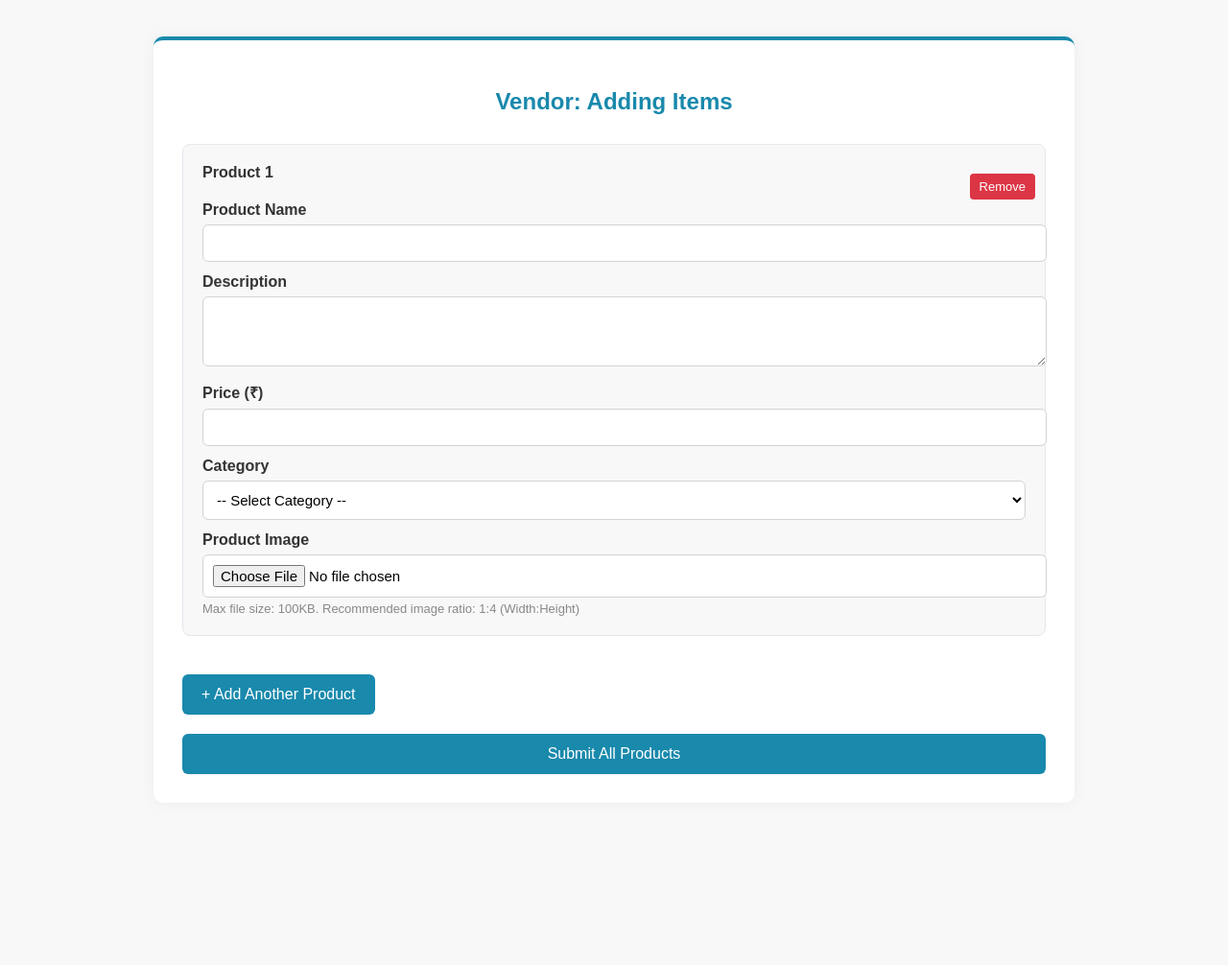
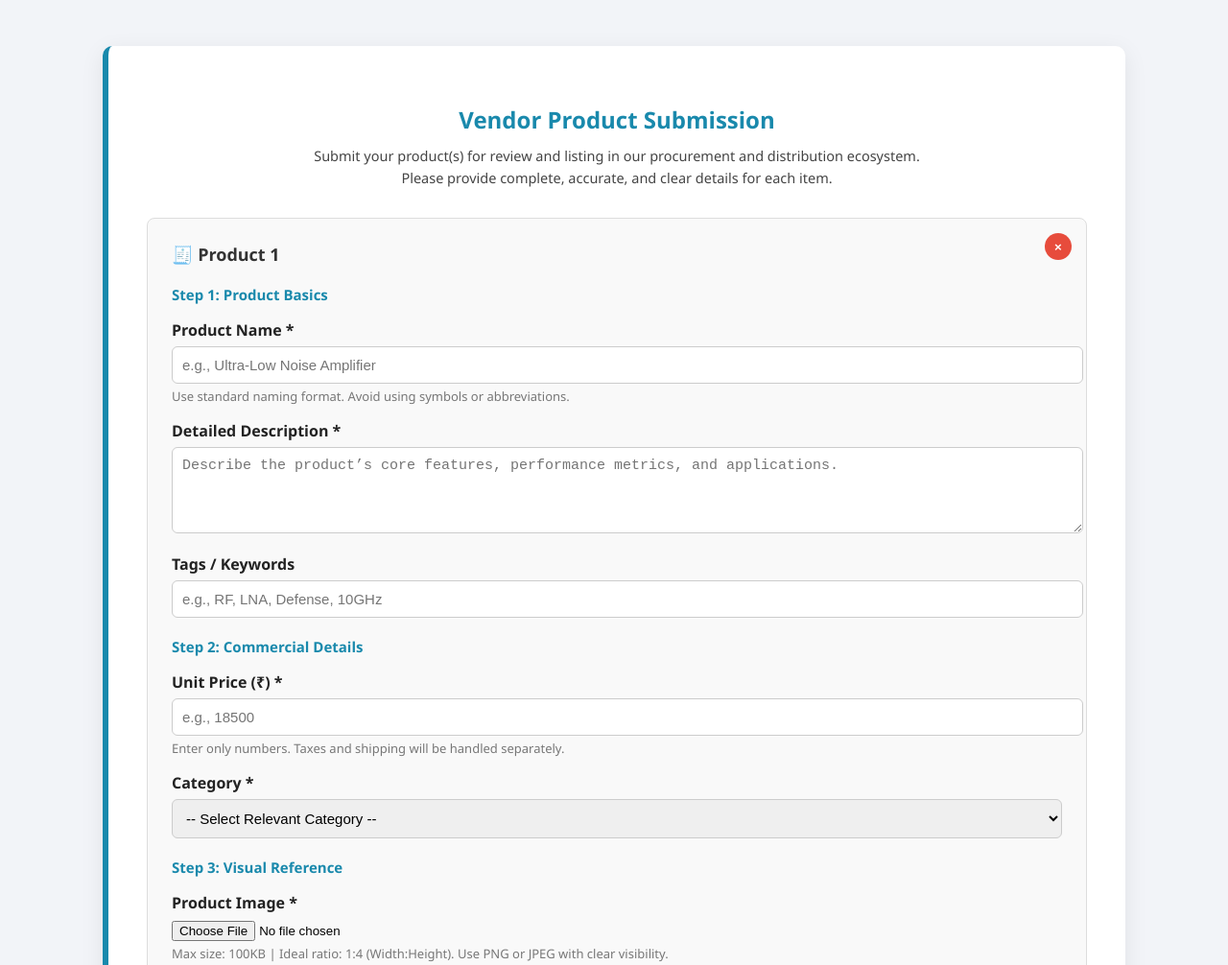
Before and after one commit to guruGit008/ecom-front, a plain HTML site: page vendersAddingProducts.html in a window 1280 px wide. Shown: the top 1006 px of the page at 96% size. Before the commit the page ends 875 px from the top, so only its background shows below. Drawn offline with Linux system fonts and the light colour scheme.

Commit message:
upadetd vendoraddidngporoduct

```diff
--- a/vendersAddingProducts.html
+++ b/vendersAddingProducts.html
@@ -1,82 +1,117 @@
 <!DOCTYPE html>
 <html lang="en">
 <head>
-  <meta charset="UTF-8">
-  <title>Add Multiple Products</title>
+  <meta charset="UTF-8" />
+  <meta name="viewport" content="width=device-width, initial-scale=1.0"/>
+  <title>Vendor Product Upload | Tiranga Aerospace</title>
   <style>
     body {
-      font-family: Arial, sans-serif;
-      background-color: #F8F8F8;
-      padding: 30px;
+      font-family: 'Segoe UI', sans-serif;
+      background-color: #f2f4f8;
+      padding: 40px;
     }
 
     .form-container {
-      max-width: 900px;
+      max-width: 980px;
       margin: auto;
       background: #ffffff;
-      padding: 30px;
+      padding: 40px;
       border-radius: 10px;
-      box-shadow: 0 0 15px rgba(0,0,0,0.05);
-      border-top: 4px solid #1989AC;
+      box-shadow: 0 6px 25px rgba(0, 0, 0, 0.08);
+      border-left: 6px solid #1989AC;
     }
 
-    .form-container h2 {
+    h2, h3 {
       color: #1989AC;
       text-align: center;
+      margin-bottom: 10px;
+    }
+
+    .description {
+      font-size: 14.5px;
+      color: #444;
+      text-align: center;
       margin-bottom: 30px;
+      line-height: 1.6;
     }
 
     .product-block {
-      background-color: #F8F8F8;
-      border: 1px solid #e4e7ed;
-      padding: 20px;
-      margin-bottom: 20px;
+      background-color: #f9f9f9;
+      border: 1px solid #ddd;
+      padding: 25px;
+      margin-bottom: 30px;
       border-radius: 8px;
       position: relative;
     }
 
     .product-block h4 {
-      margin-top: 0;
+      margin: 0 0 15px;
       color: #333;
+      font-size: 18px;
+    }
+
+    .remove-btn {
+      position: absolute;
+      top: 15px;
+      right: 15px;
+      background-color: #e74c3c;
+      color: white;
+      border: none;
+      border-radius: 50%;
+      width: 28px;
+      height: 28px;
+      font-weight: bold;
+      cursor: pointer;
     }
 
     label {
-      font-weight: bold;
+      font-weight: 600;
       display: block;
-      margin-top: 12px;
-      color: #333;
+      margin-top: 16px;
+      color: #222;
     }
 
-    input, textarea, select {
+    input[type="text"],
+    input[type="number"],
+    textarea,
+    select {
       width: 100%;
       padding: 10px;
+      border-radius: 6px;
+      border: 1px solid #ccc;
       margin-top: 6px;
-      border-radius: 6px;
-      border: 1px solid #D3D3D3;
       font-size: 15px;
-      background-color: #ffffff;
     }
 
     input[type="file"] {
-      background-color: #ffffff;
+      margin-top: 8px;
     }
 
-    small.note {
-      font-weight: normal;
-      color: #888;
+    .note, .helper-text {
+      font-size: 13px;
+      color: #777;
+      margin-top: 4px;
       display: block;
-      margin-top: 4px;
-      font-size: 13px;
     }
 
-    button {
+    .step-title {
+      font-size: 15px;
+      color: #1989AC;
+      font-weight: bold;
       margin-top: 20px;
+      margin-bottom: 6px;
+    }
+
+    .add-btn,
+    .submit-btn {
+      display: inline-block;
       padding: 12px 20px;
       font-size: 16px;
+      margin-top: 20px;
       border: none;
       border-radius: 6px;
       cursor: pointer;
-      transition: 0.3s ease;
+      transition: background-color 0.3s ease;
     }
 
     .add-btn {
@@ -85,49 +120,53 @@
     }
 
     .add-btn:hover {
-      background-color: #126b88;
+      background-color: #156e88;
     }
 
     .submit-btn {
-      background-color: #1989AC;
+      background-color: #1b998b;
       color: white;
       width: 100%;
     }
 
     .submit-btn:hover {
-      background-color: #126b88;
+      background-color: #147c6f;
     }
 
-    .remove-btn {
-      position: absolute;
-      top: 10px;
-      right: 10px;
-      background-color: #dc3545;
-      color: white;
-      border: none;
-      padding: 6px 10px;
-      border-radius: 4px;
-      font-size: 13px;
-      cursor: pointer;
+    .tag-input {
+      border: 1px dashed #aaa;
+      padding: 6px;
+      font-size: 14px;
+      margin-top: 6px;
     }
 
-    .remove-btn:hover {
-      background-color: #c82333;
+    .success-message {
+      display: none;
+      background: #e6f4ea;
+      border: 1px solid #b6e2c2;
+      padding: 12px;
+      color: #155724;
+      margin-top: 20px;
+      border-radius: 6px;
+      font-weight: 500;
     }
   </style>
 </head>
 <body>
 
   <div class="form-container">
-    <h2>Vendor: Adding Items</h2>
+    <h2>Vendor Product Submission</h2>
+    <div class="description">
+      Submit your product(s) for review and listing in our procurement and distribution ecosystem.<br />
+      Please provide complete, accurate, and clear details for each item.
+    </div>
+
     <form id="productForm" action="/addProducts" method="POST" enctype="multipart/form-data">
-
-      <div id="productsContainer">
-        <!-- Product blocks will be added here -->
-      </div>
+      <div id="productsContainer"></div>
 
       <button type="button" class="add-btn" onclick="addProductBlock()">+ Add Another Product</button>
-      <button type="submit" class="submit-btn">Submit All Products</button>
+      <button type="submit" class="submit-btn">🚀 Submit All Products</button>
+      <div class="success-message" id="successMessage">✅ Your products have been submitted successfully!</div>
     </form>
   </div>
 
@@ -138,73 +177,85 @@
       productCount++;
       const container = document.getElementById('productsContainer');
       const block = document.createElement('div');
-      block.classList.add('product-block');
+      block.className = 'product-block';
+
       block.innerHTML = `
-        <button type="button" class="remove-btn" onclick="removeProductBlock(this)">Remove</button>
-        <h4>Product ${productCount}</h4>
+        <button type="button" class="remove-btn" title="Remove Product" onclick="removeProductBlock(this)">×</button>
+        <h4>🧾 Product ${productCount}</h4>
 
-        <label>Product Name</label>
-        <input type="text" name="products[${productCount}].name" required>
+        <div class="step-title">Step 1: Product Basics</div>
+        <label>Product Name *</label>
+        <input type="text" name="products[${productCount}].name" placeholder="e.g., Ultra-Low Noise Amplifier" required>
+        <span class="helper-text">Use standard naming format. Avoid using symbols or abbreviations.</span>
 
-        <label>Description</label>
-        <textarea name="products[${productCount}].description" rows="3" required></textarea>
+        <label>Detailed Description *</label>
+        <textarea name="products[${productCount}].description" rows="4" placeholder="Describe the product’s core features, performance metrics, and applications." required></textarea>
 
-        <label>Price (₹)</label>
-        <input type="number" name="products[${productCount}].price" min="0" required>
+        <label>Tags / Keywords</label>
+        <input type="text" class="tag-input" name="products[${productCount}].tags" placeholder="e.g., RF, LNA, Defense, 10GHz" />
 
-        <label>Category</label>
+        <div class="step-title">Step 2: Commercial Details</div>
+        <label>Unit Price (₹) *</label>
+        <input type="number" name="products[${productCount}].price" min="0" placeholder="e.g., 18500" required>
+        <span class="helper-text">Enter only numbers. Taxes and shipping will be handled separately.</span>
+
+        <label>Category *</label>
         <select name="products[${productCount}].category" required>
-          <option value="">-- Select Category --</option>
-          <option value="raw-materials">Raw Materials</option>
-          <option value="SatCom Products">SATCOM products </option>
-          <option value="Magnets">Magnets</option>
-          <option value="Ceramics">Ceramics</option>
+          <option value="">-- Select Relevant Category --</option>
+          <option value="raw-materials">Raw Materials (Metals, Composites)</option>
+          <option value="satcom-products">SATCOM & RF Communication Modules</option>
+          <option value="magnets">Magnets & Magnetic Assemblies</option>
+          <option value="ceramics">Ceramic Substrates / Dielectrics</option>
+          <option value="electronics">Electronics / Power Supply / PCBs</option>
+          <option value="custom-solutions">Custom or Integrated Solutions</option>
         </select>
 
-        <label>Product Image</label>
+        <div class="step-title">Step 3: Visual Reference</div>
+        <label>Product Image *</label>
         <input type="file" name="products[${productCount}].image" accept="image/*" required onchange="validateImage(this)">
-        <small class="note">Max file size: 100KB. Recommended image ratio: 1:4 (Width:Height)</small>
+        <span class="note">Max size: 100KB | Ideal ratio: 1:4 (Width:Height). Use PNG or JPEG with clear visibility.</span>
       `;
       container.appendChild(block);
     }
 
     function removeProductBlock(button) {
-      const block = button.parentNode;
-      block.remove();
+      button.parentElement.remove();
     }
 
     function validateImage(input) {
       const file = input.files[0];
       if (!file) return;
 
-      // Check file size
       if (file.size > 102400) {
-        alert('Image must be under 100KB.');
+        alert('⚠️ Image must be under 100KB.');
         input.value = '';
         return;
       }
 
-      // Check image ratio
-      const img = new Image();
       const reader = new FileReader();
-
       reader.onload = function (e) {
+        const img = new Image();
         img.onload = function () {
           const ratio = img.width / img.height;
           const roundedRatio = Math.round(ratio * 10) / 10;
           if (roundedRatio !== 4.0) {
-            alert(`Image ratio must be 1:4. Yours is ${roundedRatio.toFixed(1)}:1`);
+            alert(`⚠️ Image ratio must be 1:4. Yours is ${roundedRatio.toFixed(1)}:1.`);
             input.value = '';
           }
         };
         img.src = e.target.result;
       };
-
       reader.readAsDataURL(file);
     }
 
-    // Add the first product block on page load
     window.onload = addProductBlock;
+
+    // Optional: Show message on submit (simulate success)
+    document.getElementById('productForm').addEventListener('submit', function (e) {
+      e.preventDefault();
+      document.getElementById('successMessage').style.display = 'block';
+      // In production: remove the line above and let form submit normally
+    });
   </script>
 
 </body>
```
